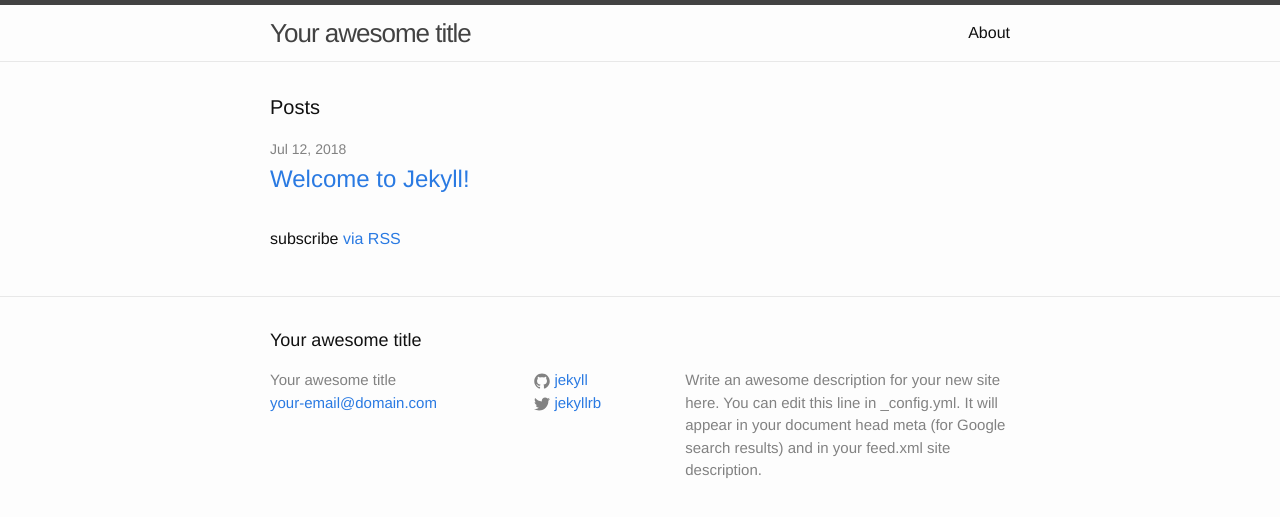
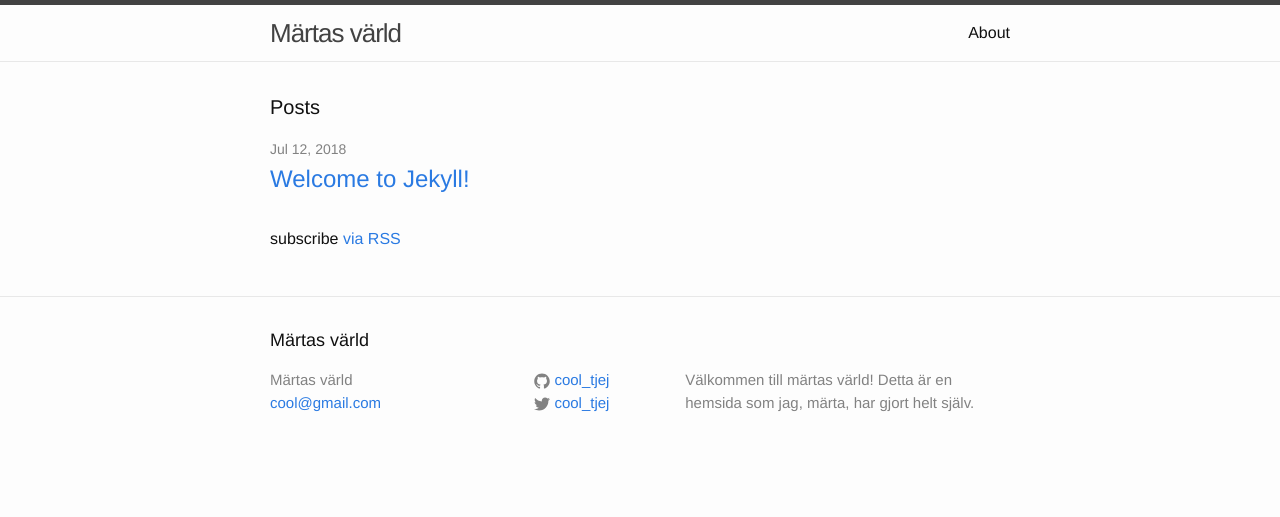
Before and after one commit to martan8/martan8.github.io, a Jekyll site: the page built from index.html, in a window 1280 px wide. Shown: the top 517 px of the page. Built offline with Jekyll 4.4.1, drawn with Linux system fonts in a browser that asks for light colours.

Commit message:
Update _config.yml

```diff
--- a/_config.yml
+++ b/_config.yml
@@ -6,16 +6,15 @@
 # 'jekyll serve'. If you change this file, please restart the server process.
 
 # Site settings
-title: Your awesome title
-email: your-email@domain.com
+title: Märtas värld
+email: cool@gmail.com
 description: > # this means to ignore newlines until "baseurl:"
-  Write an awesome description for your new site here. You can edit this
-  line in _config.yml. It will appear in your document head meta (for
-  Google search results) and in your feed.xml site description.
+  Välkommen till märtas värld!
+  Detta är en hemsida som jag, märta, har gjort helt själv.
 baseurl: "" # the subpath of your site, e.g. /blog
 url: "http://yourdomain.com" # the base hostname & protocol for your site
-twitter_username: jekyllrb
-github_username:  jekyll
+twitter_username: cool_tjej
+github_username:  cool_tjej
 
 # Build settings
 markdown: kramdown
```
